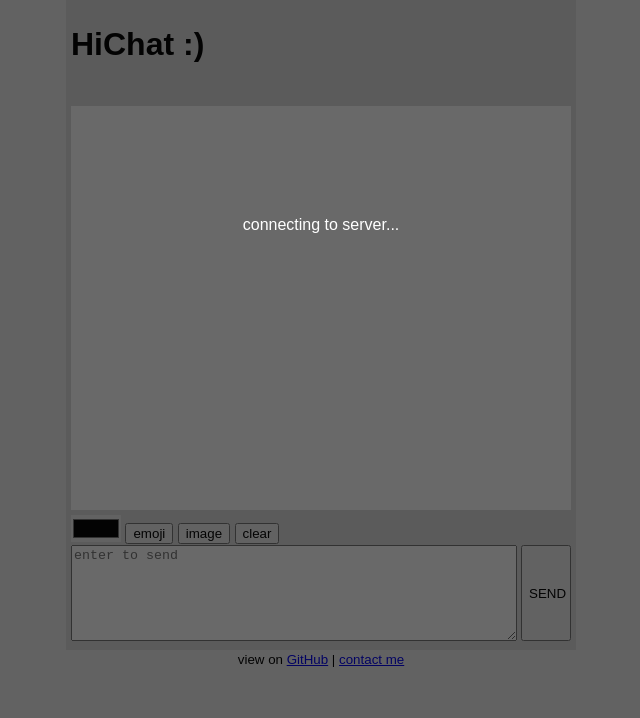
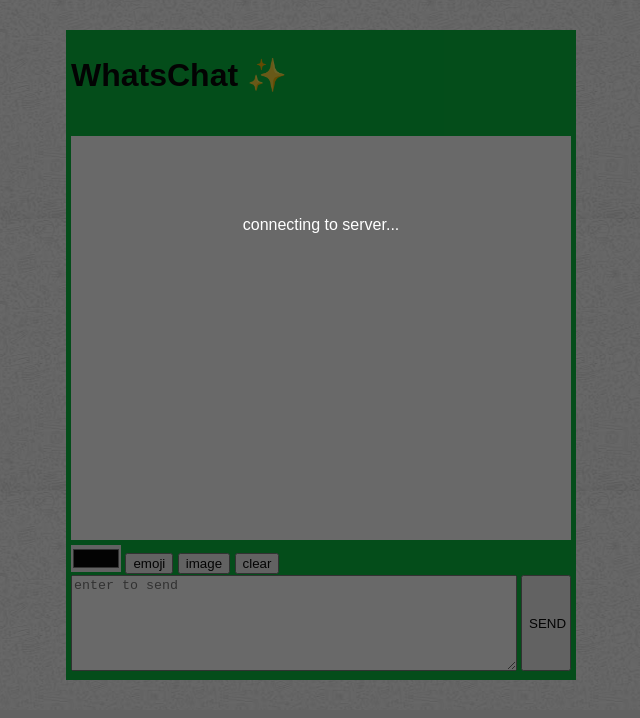
Before and after one commit to AllenSaldanha/SDD-Chat-App, a website: page www/index.html in a window 1280 px wide. Shown: the whole page, without its empty margins (319-959 px from the left). Drawn offline with nearby package versions, Linux system fonts and the light colour scheme; no server answers.

Commit message:
Second commit

```diff
--- a/www/index.html
+++ b/www/index.html
@@ -1,31 +1,33 @@
 <!doctype html>
 <html>
+
 <head>
     <meta charset="utf-8">
     <meta http-equiv="X-UA-Compatible" content="IE=edge,chrome=1">
     <meta name="author" content="Wayou">
-        <meta name="description" content="hichat | a simple chat application built with node.js and websocket">
+    <meta name="description" content="WhatsChat | A Chat Application">
     <meta name="viewport" content="width=device-width, initial-scale=1">
-        <title>hichat</title>
+    <title>WhatsChat</title>
     <link rel="stylesheet" href="styles/main.css">
     <link rel="shortcut icon" href="favicon.ico" type="image/x-icon">
     <link rel="icon" href="favicon.ico" type="image/x-icon">
 </head>
+
 <body>
     <div class="wrapper">
         <div class="banner">
-                <h1>HiChat :)</h1>
+            <h1>WhatsChat ✨</h1>
             <span id="status"></span>
         </div>
         <div id="historyMsg">
         </div>
-            <div class="controls" >
+        <div class="controls">
             <div class="items">
                 <input id="colorStyle" type="color" placeHolder='#000' title="font color" />
                 <input id="emoji" type="button" value="emoji" title="emoji" />
                 <label for="sendImage" class="imageLable">
-                        <input type="button" value="image"  />
-                        <input id="sendImage" type="file" value="image"/>
+                    <input type="button" value="image" />
+                    <input id="sendImage" type="file" value="image" />
                 </label>
                 <input id="clearBtn" type="button" value="clear" title="clear screen" />
             </div>
@@ -42,21 +44,10 @@
             <input type="button" value="OK" id="loginBtn" />
         </div>
     </div>
-        <footer>
-            <small>view on <a href="https://github.com/Wayou/HiChat">GitHub</a> | <a href="mailto:liuwayong@gmail.com">contact me</a></small>
-        </footer>
+
     <script src="/socket.io/socket.io.js"></script>
     <script src="scripts/hichat.js"></script>
-        <script>
-        /**REMOVE ME IF YOU CANT ACCESS GOOGLE SERVICE**/
-          (function(i,s,o,g,r,a,m){i['GoogleAnalyticsObject']=r;i[r]=i[r]||function(){
-          (i[r].q=i[r].q||[]).push(arguments)},i[r].l=1*new Date();a=s.createElement(o),
-          m=s.getElementsByTagName(o)[0];a.async=1;a.src=g;m.parentNode.insertBefore(a,m)
-          })(window,document,'script','//www.google-analytics.com/analytics.js','ga');
 
-          ga('create', 'UA-46794744-7', 'hichat.herokuapp.com');
-          ga('send', 'pageview');
-        /**REMOVE END**/
-    </script>
 </body>
+
 </html>
--- a/www/styles/main.css
+++ b/www/styles/main.css
@@ -2,13 +2,21 @@ html, body {
     margin: 0;
     background-color: #efefef;
     font-family: sans-serif;
+}
+body{
+    flex:1;
+    background-image: url(../content/background.jpg);
+    background-repeat: repeat;
+    background-position: center;
+    padding: 30px;
+    overflow: scroll;
 }
 .wrapper {
     width: 500px;
     height: 640px;
     padding: 5px;
     margin: 0 auto;
-    background-color: #ddd;
+    background-color: #02ba3a;
 }
 #loginWrapper {
     position: fixed;
```
Also changed, not shown: www/content/background.jpg (added). Lines whose indentation alone changed are shown as unchanged.
